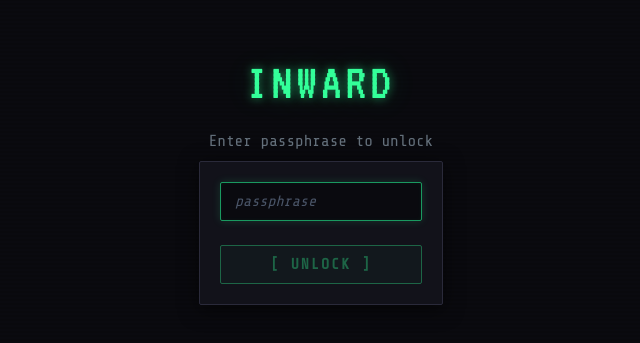
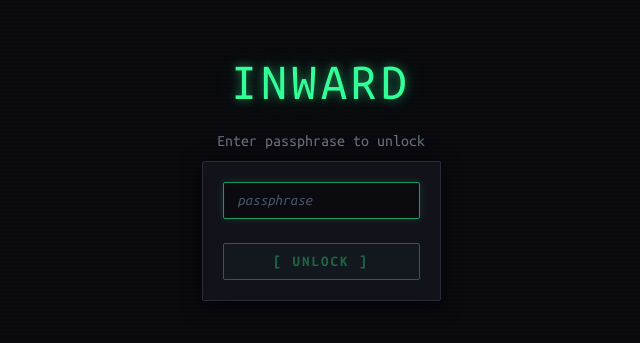
Before and after one commit to hsnavihS/inward, a React (Vite) app: page / in a window 1280 px wide. Shown: the part 165-508 px from the top of the page, without its empty margins (319-959 px from the left). Built offline with nearby package versions, Linux system fonts and the light colour scheme.

Commit message:
Change font to Ubuntu Mono

```diff
--- a/src/index.css
+++ b/src/index.css
@@ -2,7 +2,7 @@
    INWARD — CRT Terminal Theme
    ═══════════════════════════════════════════════════════ */
 
-@import url('https://fonts.googleapis.com/css2?family=VT323&family=Share+Tech+Mono&display=swap');
+@import url('https://fonts.googleapis.com/css2?family=Ubuntu+Mono:ital,wght@0,400;0,700;1,400;1,700&display=swap');
 
 :root {
   --bg: #0a0a0f;
@@ -19,9 +19,9 @@
   --danger-dim: #992222;
   --warn: #ffaa33;
 
-  --font-heading: 'VT323', 'Courier New', monospace;
-  --font-body: 'Share Tech Mono', 'Consolas', 'Courier New', monospace;
-  --font-mono: 'Share Tech Mono', 'Consolas', monospace;
+  --font-heading: 'Ubuntu Mono', 'Courier New', monospace;
+  --font-body: 'Ubuntu Mono', 'Consolas', 'Courier New', monospace;
+  --font-mono: 'Ubuntu Mono', 'Consolas', monospace;
 
   --glow: 0 0 8px rgba(51, 255, 153, 0.3), 0 0 20px rgba(51, 255, 153, 0.1);
   --glow-strong: 0 0 10px rgba(51, 255, 153, 0.5), 0 0 30px rgba(51, 255, 153, 0.2);
@@ -41,7 +41,9 @@
 
 /* ── Reset ────────────────────────────────────────── */
 
-*, *::before, *::after {
+*,
+*::before,
+*::after {
   box-sizing: border-box;
 }
 
@@ -425,7 +427,9 @@ li strong {
 }
 
 @keyframes blink {
-  50% { opacity: 0; }
+  50% {
+    opacity: 0;
+  }
 }
 
 /* ── Word count ───────────────────────────────────── */
```
